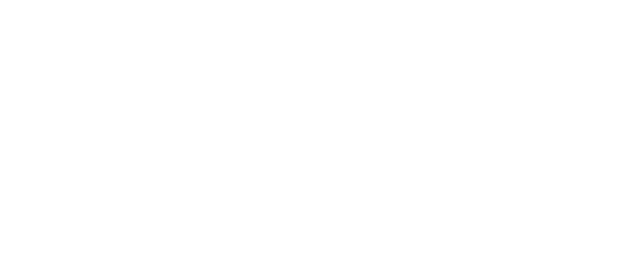
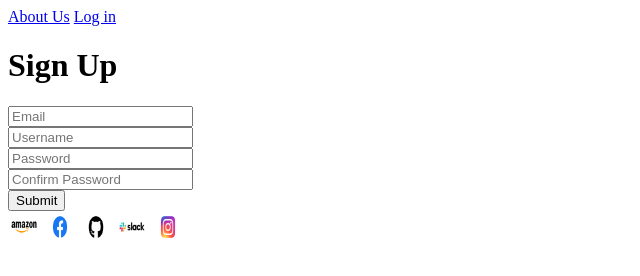
Before and after one commit to sxypanthr/htmlRegisterPage, a plain HTML site: page index.html in a window 1280 px wide. Shown: the whole page, without its empty margins (0-640 px from the left). Drawn offline with Linux system fonts and the light colour scheme.

Commit message:
HTML Set Up before CSS

```diff
--- a/index.html
+++ b/index.html
@@ -7,6 +7,36 @@
     <title>Register Page</title>
 </head>
 <body>
-
+    <header>
+        <a href="#">About Us</a>
+        <a href="#">Log in</a>
+    </header>
+    <div>
+        <h1>Sign Up</h1>
+        <form>
+           <div>
+            <input type="email" placeholder="Email" name="email" required />
+           </div>
+           <div>
+           <input type="text" placeholder="Username" name="username" required />
+           </div>
+           <div>
+            <input type="password" placeholder="Password" name="password" required />
+           </div>
+           <div>
+            <input type="password" placeholder="Confirm Password" name="confirmPassword" required />
+            </div>
+            <div>
+                <button type="submit">Submit</button>
+            </div>
+        </form>
+        <footer>
+            <img src="./assets/amazonLogo.png" alt ="Amazon Icon" height="32" width="32" />
+            <img src="./assets/facebookLogo.png" alt ="Facebook Icon" height="32" width="32" />
+            <img src="./assets/gitHubLogo.png" alt ="GitHub Icon" height="32" width="32" />
+            <img src="./assets/slackLogo.png" alt ="Slack Icon" height="32" width="32" />
+            <img src="./assets/instagramLogo.png" alt ="Instagram Icon" height="32" width="32" />
+        </footer>
+    </div>
 </body>
 </html>
```
Also changed, not shown: assets/amazonLogo.png (added), assets/facebookLogo.png (added), assets/gitHubLogo.png (added), assets/instagramLogo.png (added), assets/slackLogo.png (added).
